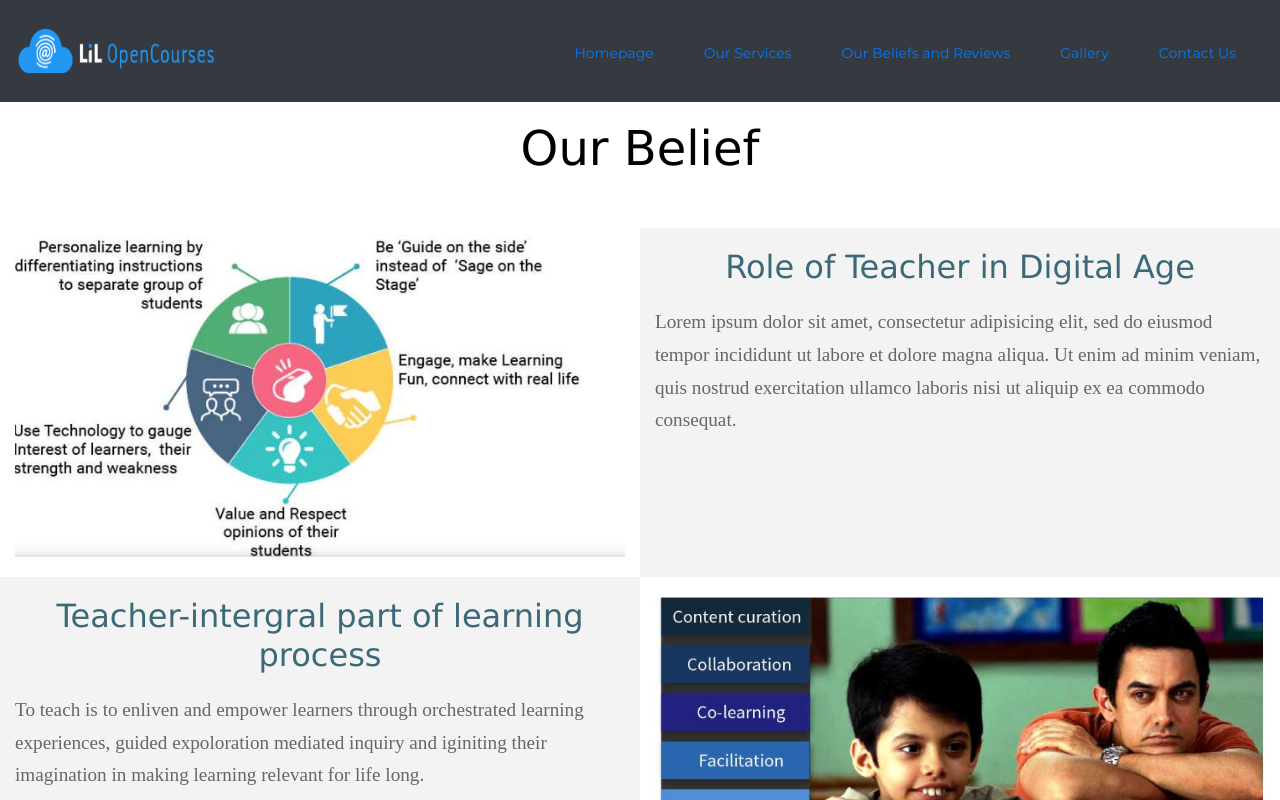
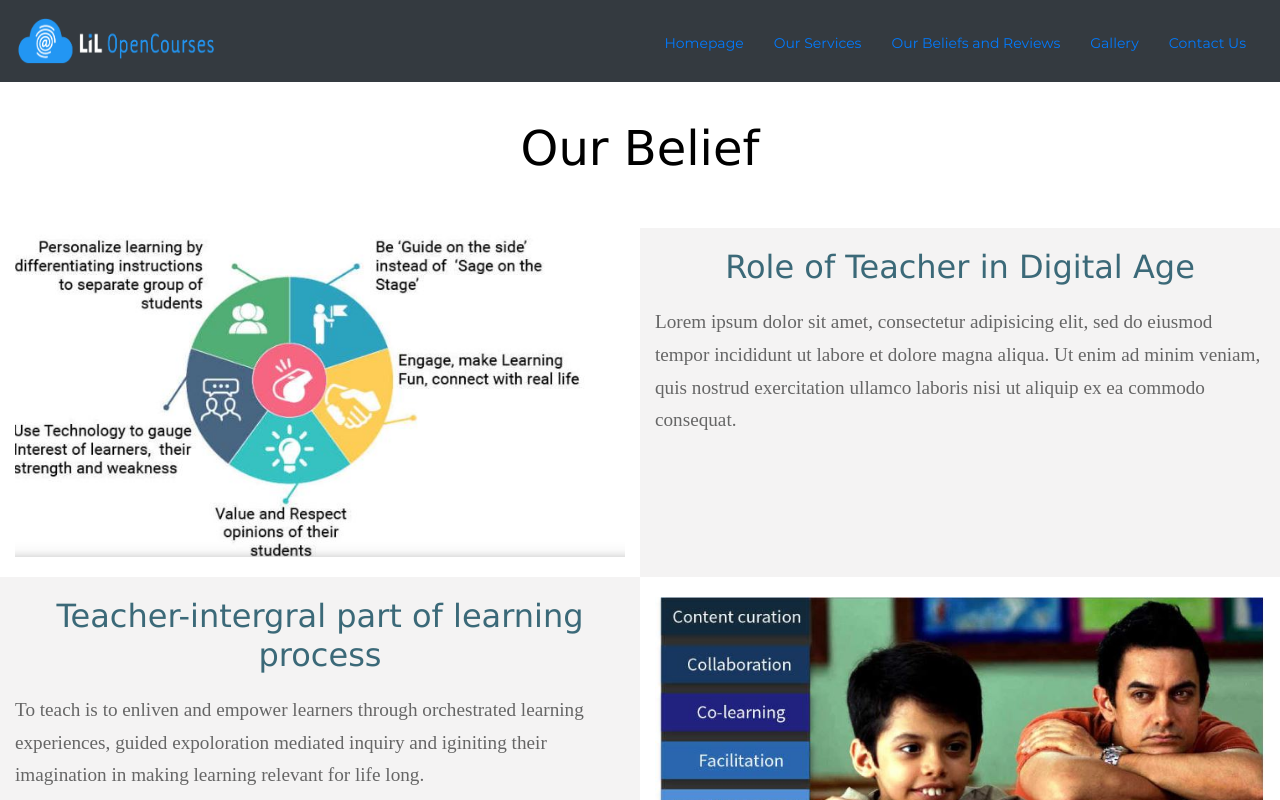
Before and after one commit to divya-29/SecureLearning, a React (Create React App) app: page /Bel in a window 1280 px wide. Shown: the top 800 px of the page. Built offline with nearby package versions, Linux system fonts and the light colour scheme; no server answers.

Commit message:
Update App.css

```diff
--- a/src/CSS/App.css
+++ b/src/CSS/App.css
@@ -19,7 +19,7 @@
  }
 
  /* Style the links inside the navigation bar */
- .topnav #a {
+ .topnav #ab {
    float: right !important;
    color: #f2f2f2;
    /* text-align: center; */
@@ -29,7 +29,7 @@
  }
 
  /* Change the color of links on hover */
- .topnav #a:hover {
+ .topnav #ab:hover {
    background-color: #ddd;
    color: rgb(44, 44, 146) !important;
  }
```
